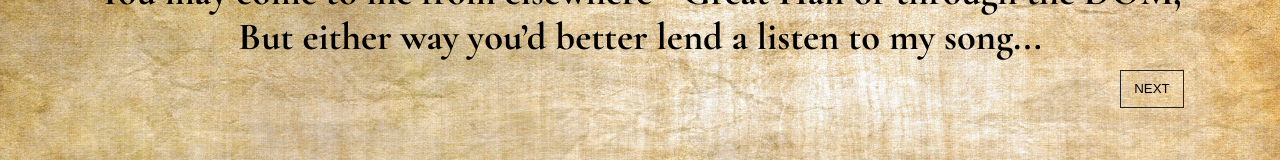
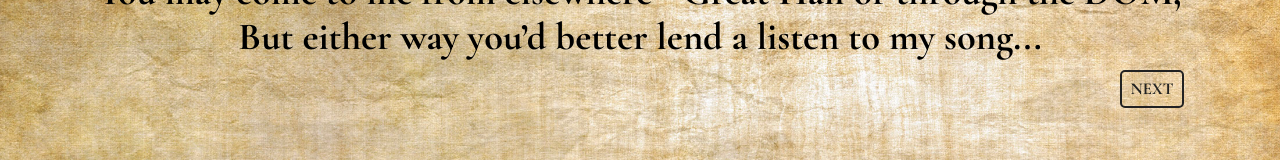
Before and after one commit to bloominstituteoftechnology/React-Sorting-Hat, a React (Create React App) app in the folder react-sorting-hat/: page / in a window 1280 px wide. Shown: the part 336-496 px from the top of the page. Built offline with nearby package versions, Linux system fonts and the light colour scheme; the HTML template or start-up script is replaced by a standard one.

Commit message:
Button font

```diff
--- a/react-sorting-hat/src/components/Speech/Speech.css
+++ b/react-sorting-hat/src/components/Speech/Speech.css
@@ -12,27 +12,27 @@
   margin-bottom: 10px;
   font-weight: 700;
 }
-.speech-prev {
+.speech-prev, .speech-next {
   position: absolute;
   top: 100%;
-  right: 90%;
-  transform: translateX(50%);
   background: transparent;
-  border: 1px solid #222;
+  border: 2px solid #222;
+  border-radius: 5px;
+  color: #222;
+  font-family: inherit;
+  font-size: 1.3vw;
+  font-weight: 700;
   height: 3vw;
   width: 5vw;
   cursor: pointer;
 }
+.speech-prev {
+  right: 90%;
+  transform: translateX(50%);
+}
 .speech-next {
-  position: absolute;
-  top: 100%;
   left: 90%;
   transform: translateX(-50%);
-  background: transparent;
-  border: 1px solid #222;
-  height: 3vw;
-  width: 5vw;
-  cursor: pointer;
 }
 .speech-next:active, .speech-prev:active {
   background: #222;
```
